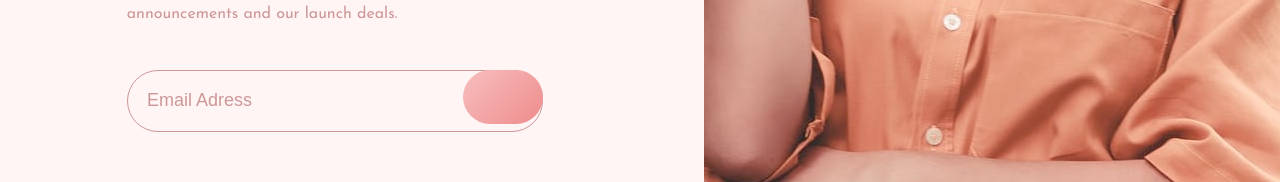
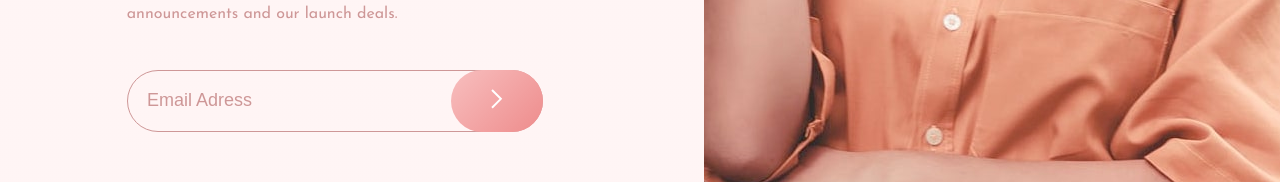
Before and after one commit to eZapataCode/FEM-base-apparel-coming-soon-master, a plain HTML site: page FEM base-apparel-coming-soon-master/index.html in a window 1280 px wide. Shown: the part 545-727 px from the top of the page. Drawn offline with nearby package versions, Linux system fonts and the light colour scheme; files that its build step writes are made by us from their sources.

Commit message:
Update main.scss

```diff
--- a/FEM base-apparel-coming-soon-master/styles/main.scss
+++ b/FEM base-apparel-coming-soon-master/styles/main.scss
@@ -232,7 +232,7 @@ body {
         }
 
         &::after {
-            content: url('images/icon-arrow.svg');
+            content: url('../images/icon-arrow.svg');
         }
 
         &:active {
```
